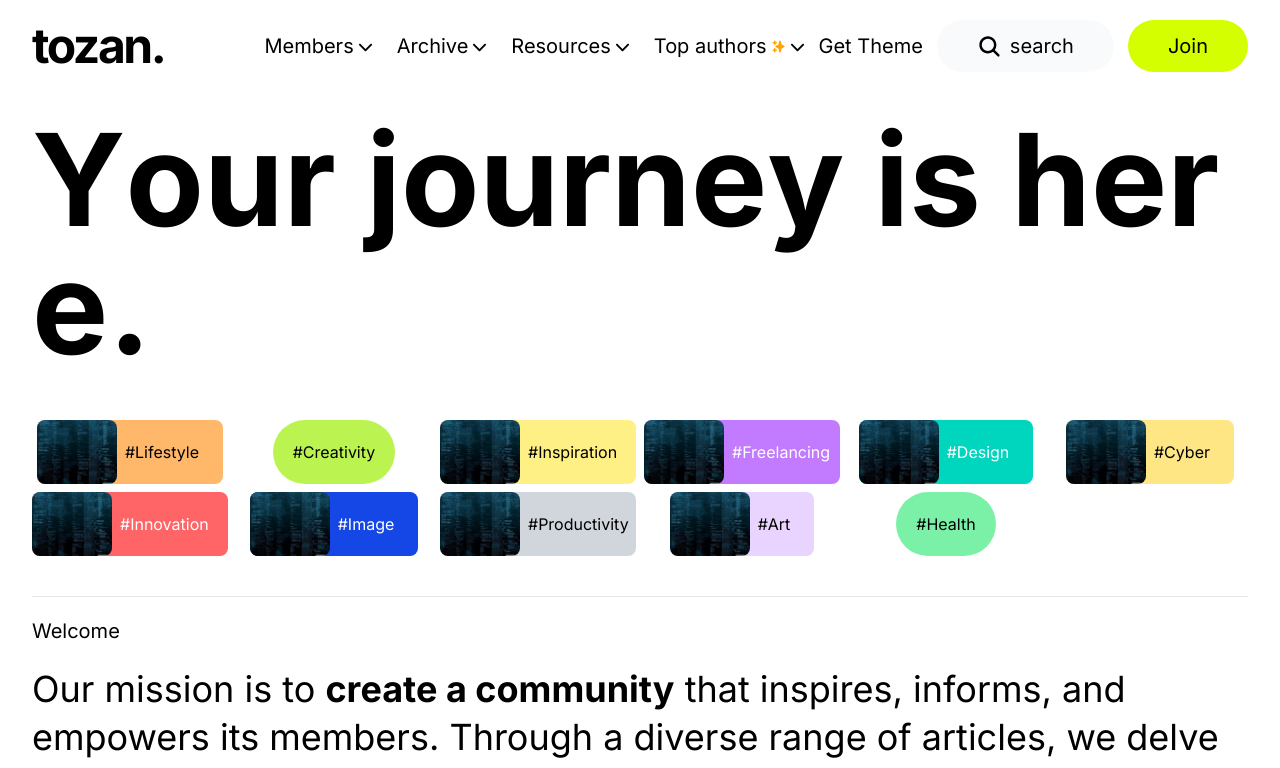
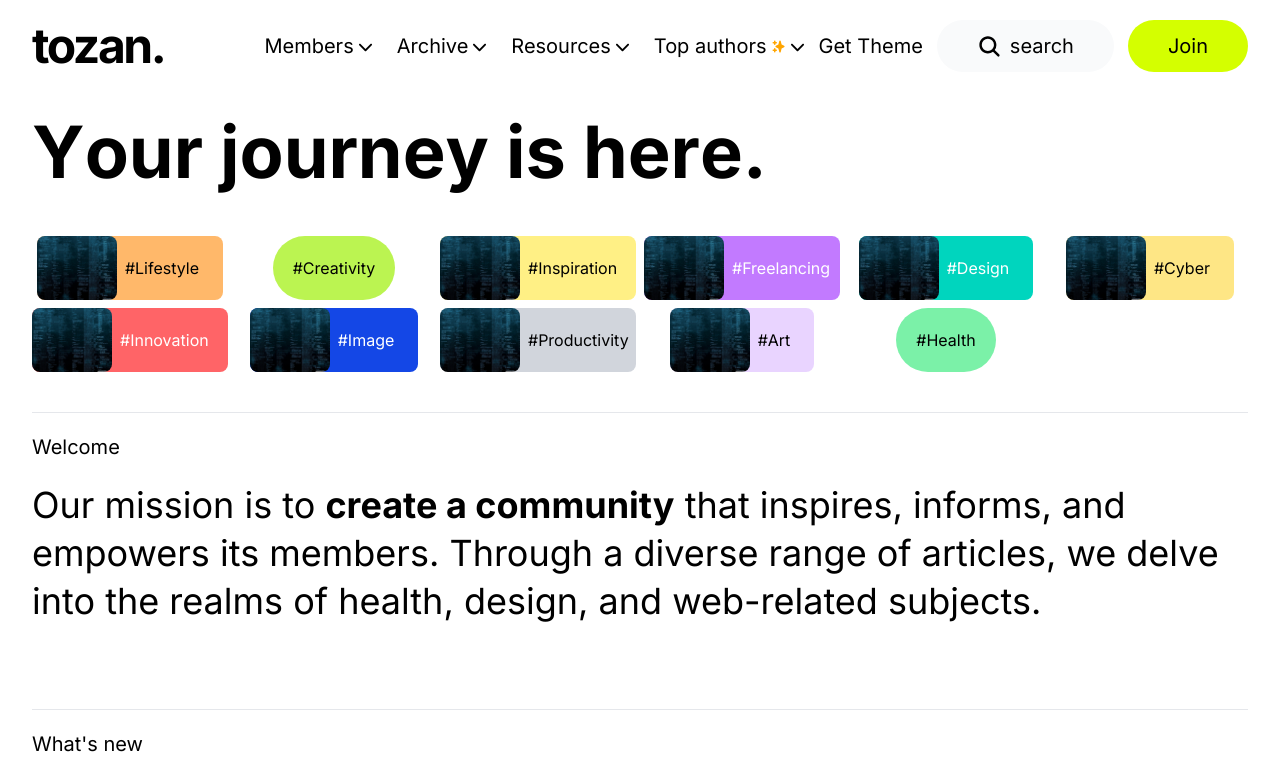
Before and after one commit to AbdulrahmanIsmael/tozan-landing-page, a Next.js app: page / in a window 1280 px wide. Shown: the top 768 px of the page. Built offline with nearby package versions, Linux system fonts and the light colour scheme.

Commit message:
fix: fix showcase heading size

```diff
--- a/app/components/home/Showcase.tsx
+++ b/app/components/home/Showcase.tsx
@@ -28,12 +28,12 @@ export default function Showcase() {
       >
         {textInArray.map((l, i) =>
           l === " " ? (
-            <span className="font-semibold text-5xl md:text-9xl" key={i}>
+            <span className="font-semibold text-4xl md:text-7xl" key={i}>
               &nbsp;
             </span>
           ) : (
             <motion.span
-              className="font-semibold text-5xl md:text-9xl"
+              className="font-semibold text-4xl md:text-7xl"
               key={i}
               variants={{
                 hidden: { opacity: 0, y: -100 },
```
